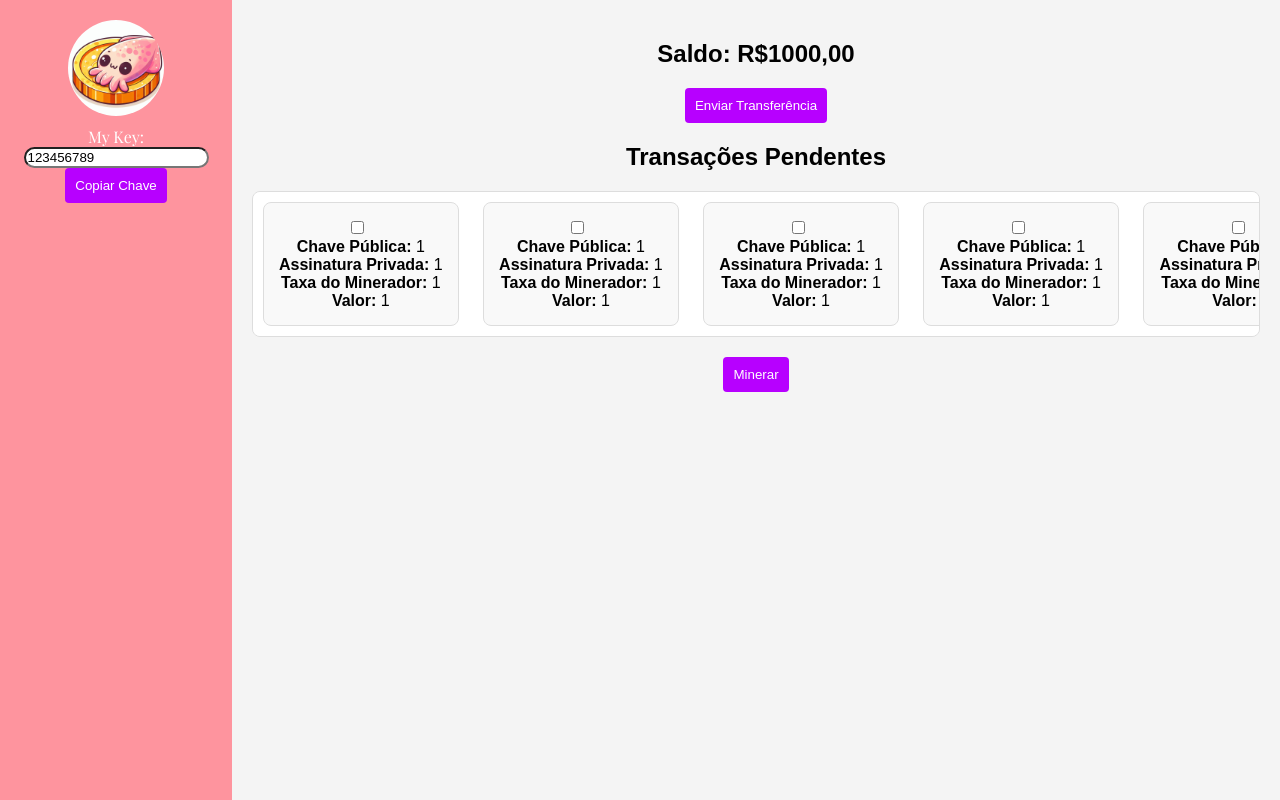
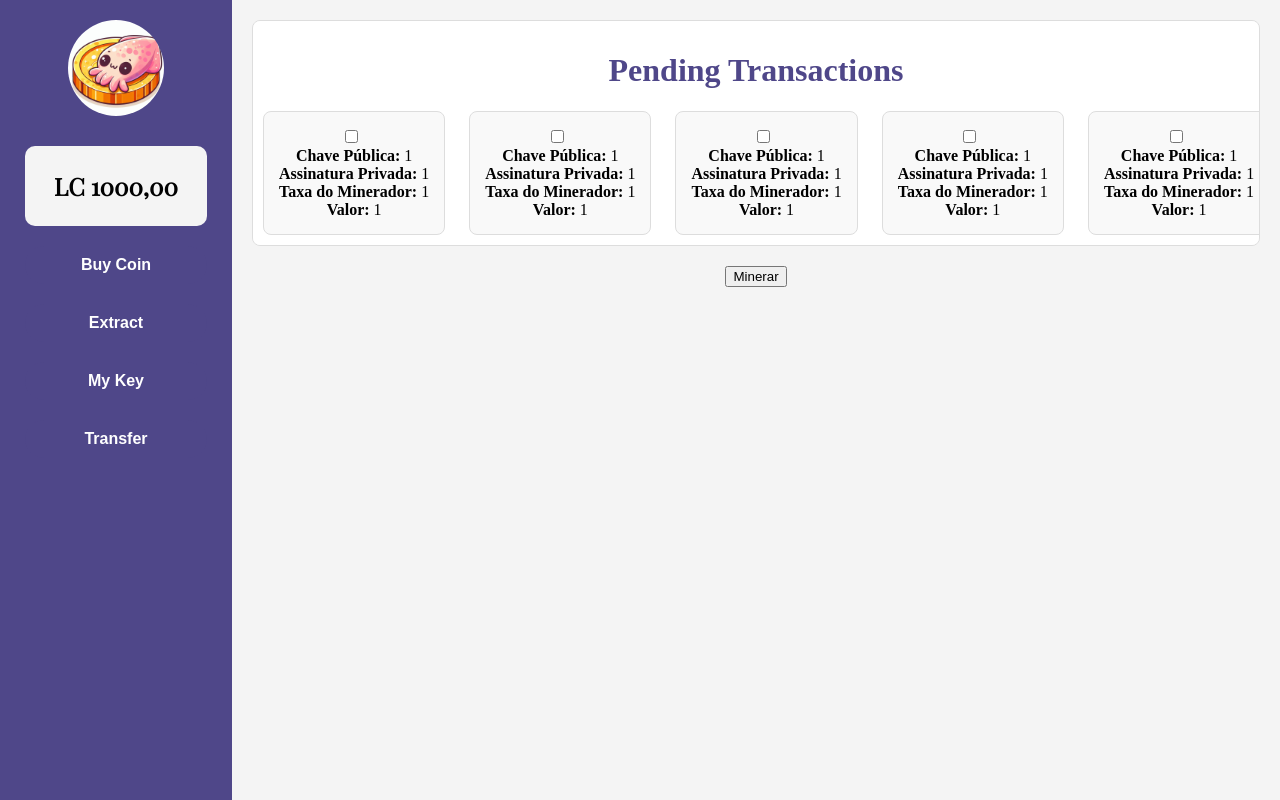
Before and after one commit to JcDev-124/LulaCoin, a plain HTML site: page front-end/dashboard.html in a window 1280 px wide. Drawn offline with nearby package versions, Linux system fonts and the light colour scheme.

Commit message:
Atualizações Front

```diff
--- a/front-end/dashboard.html
+++ b/front-end/dashboard.html
@@ -12,28 +12,21 @@
 
         <div class="sidebar">
             <img src="Imagens/Logo.jpeg" class="logo">
-            <label for="chave">My Key:</label>
-            <input type="text" id="chave" value="123456789" readonly class = "key">
-            <button onclick="copiarChave()">Copiar Chave</button>
+            <div class="box-saldo">
+                <p class="saldo">LC 1000,00</p>
+            </div>
+            <button type="submit"  class="btn-side">Buy Coin</button>
+            <button type="submit"  class="btn-side">Extract</button>
+            <button type="submit"  class="btn-side">My Key</button>
+            <button type="submit"  class="btn-side">Transfer</button>
         </div>
 
         <div class="main-content">
 
-            <div class="balance-container">
+            <div class="transaction-container">
                 <div class="centered">
-                    <h2>Saldo: R$1000,00</h2>
+                    <h1>Pending Transactions</h1>
                 </div>
-                <div class="centered">
-                    <button id="transferButton">Enviar Transferência</button>
-                </div>
-            </div>
-
-            <div class="centered">
-                <h2>Transações Pendentes</h2>
-            </div>
-
-            <div class="transaction-container">
-
                 <div id="transactionList">
                     <div class="transaction">
                         <label>
--- a/front-end/styles.css
+++ b/front-end/styles.css
@@ -1,7 +1,12 @@
 @import url('https://fonts.googleapis.com/css2?family=Playfair+Display&display=swap');
-
+/*
+    rosa: #fe949e
+    Amarelo: #fce762
+    Branco: #FFFDED
+    Lilás: 4f4789
+    Roxo: 201335
+*/
 body {
-    font-family: Arial, sans-serif;
     margin: 0;
     padding: 0;
     background-color: #f4f4f4;
@@ -9,11 +14,17 @@ body {
     display: flex;
 }
 
+.app-container {
+    flex: 1;
+    display: flex;
+    max-width: 100vw;
+    overflow: hidden;
+}
+
 .sidebar {
     width: 15%;
     padding: 20px;
-    background-color: #fe949e;
-    color: #fff;
+    background-color: #4f4789;
     display: flex;
     flex-direction: column;
     align-items: center;
@@ -29,35 +40,41 @@ body {
 
 .box-saldo{
     background-color: #f4f4f4;
+    width: 95%;
+    height: auto;
+    border-radius: 10px;
+    margin-top: 20px;
+    text-align: center;
 }
 
-.key{
-    border-radius: 20px;
+.saldo{
+    font-size: 24px;
+    font-weight: bolder;
 }
 
-.app-container {
-    flex: 1;
-    display: flex;
-    max-width: 100vw;
-    overflow: hidden;
+.btn-side {
+    background-color: #4f4789;
+    border-radius: 20px;
+    width: 95%;
+    margin-top: 20px;
+    display: inline-block;
+    padding: 10px 20px;
+    font-size: 16px;
+    text-align: center;
+    text-decoration: none;
+    color: white;
+    border: 0px solid white;
+    font-weight: bolder;
+    transition: background-color 0.3s ease;
+  }
+
+  .btn-side:hover {
+    background-color: #FFFDED;
+    color: #4f4789;
+  }
+h1{
+    color: #4f4789;
 }
-
-
-
-
-.sidebar h3 {
-    margin-bottom: 20px;
-}
-
-.sidebar ul {
-    list-style: none;
-    padding: 0;
-}
-
-.sidebar li {
-    margin-bottom: 10px;
-}
-
 .main-content {
     flex: 1;
     padding: 20px;
@@ -117,14 +134,14 @@ body {
     margin-top: 20px;
 }
 
-button {
+/*button {
     padding: 10px;
     background-color: #b700ff;
     color: #fff;
     border: none;
     border-radius: 4px;
     cursor: pointer;
-}
+}*/
 
 #mineButton{
     margin-top: 20px;
--- a/front-end/testesDeDesign/style.css
+++ b/front-end/testesDeDesign/style.css
@@ -1,5 +1,3 @@
-@import url('https://rsms.me/inter/inter.css');
-
 :root {
   --color-light: white;
   --color-dark: #212121;
@@ -27,8 +25,6 @@ h1, h2, h3 {
   font-weight: 900;
 }
 
-
-
 .card {
   background-color: #f4f4f4;
   padding: calc(4 * var(--size-bezel));
@@ -39,27 +35,8 @@ h1, h2, h3 {
 
 }
 
-
-
-
 .input {
     position: relative;
-  }
-
-  .input__label {
-    position: absolute;
-    left: 0;
-    top: 0;
-    padding: calc(var(--size-bezel) * 0.75) calc(var(--size-bezel) * .5);
-    margin: calc(var(--size-bezel) * 0.75 + 3px) calc(var(--size-bezel) * .5);
-    background: pink;
-    white-space: nowrap;
-    transform: translate(0, 0);
-    transform-origin: 0 0;
-    background: var(--color-background);
-    transition: transform 120ms ease-in;
-    font-weight: bold;
-    line-height: 1.2;
   }
 
   .input__field {
@@ -73,39 +50,15 @@ h1, h2, h3 {
     border-radius: var(--size-radius);
   }
 
-  .input__field:focus,
-  .input__field:not(:placeholder-shown) + .input__label {
-    transform: translate(.25rem, -65%) scale(.8);
-    color: var(--color-accent);
-  }
-
-
-
 .button-group {
   margin-top: calc(var(--size-bezel) * 2.5);
 }
 
 button {
-  color: currentColor;
+  color: white;
   padding: var(--size-bezel) calc(var(--size-bezel) * 2);
-  background: var(--color-accent);
+  background-color: #212121;
   border: none;
   border-radius: var(--size-radius);
   font-weight: 900;
-
-
 }
-
-button + button {
-  margin-left: calc(var(--size-bezel) * 2);
-}
-
-.icon {
-  display: inline-block;
-  width: 1em; height: 1em;
-  margin-right: .5em;
-}
-
-.hidden {
-  display: none;
-}
```
Also changed, not shown: front-end/Imagens/lulaMineradora.jpg (added).
